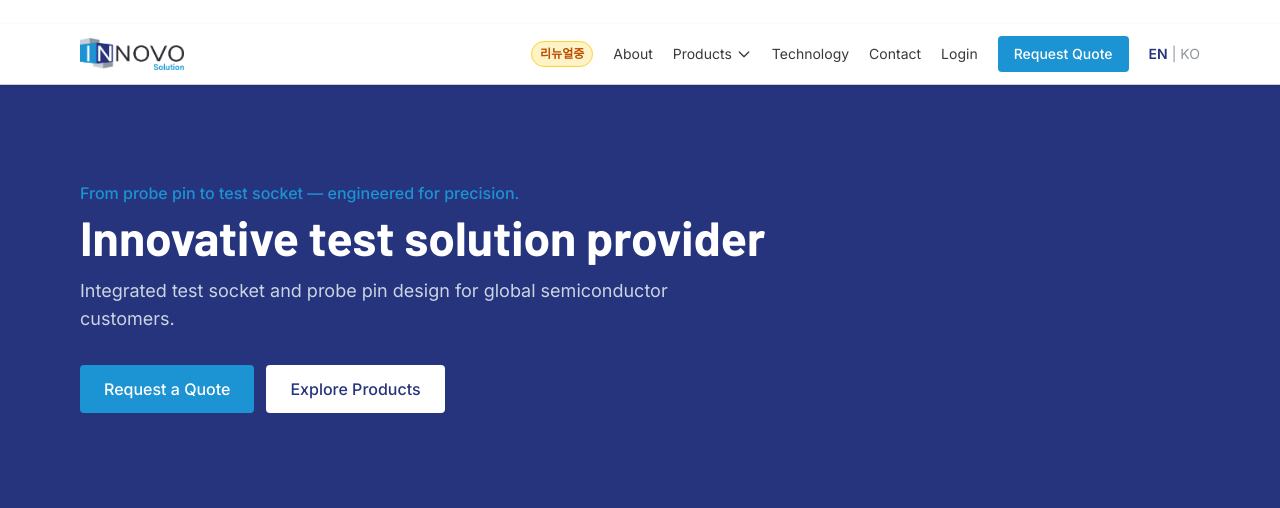
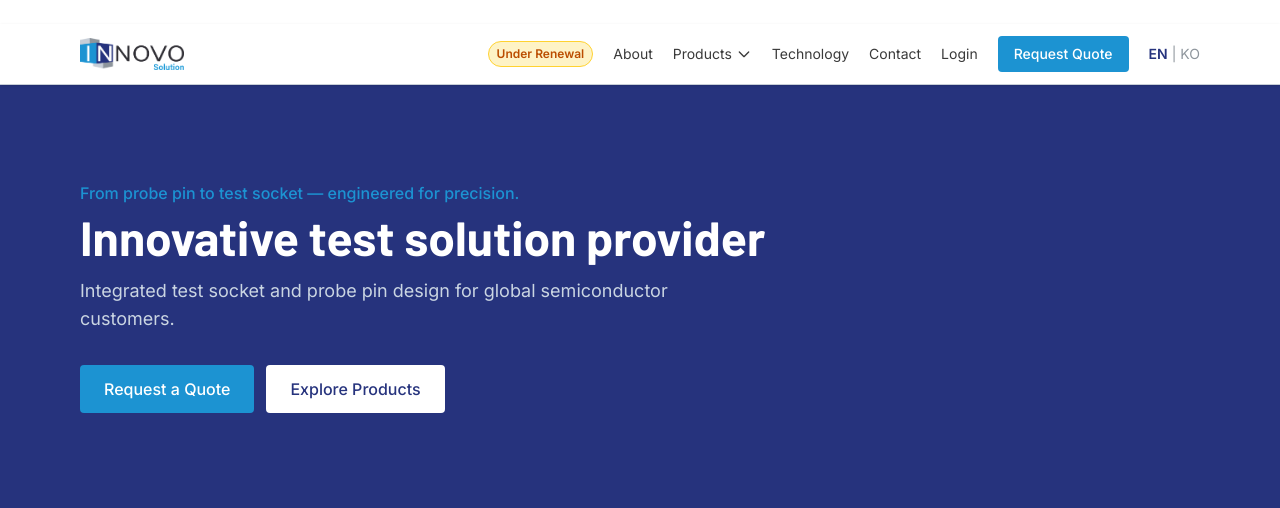
Before and after one commit to indychung1031/innovo_homepage, a FastAPI app: page /en/ in a window 1280 px wide. Shown: the top 508 px of the page. Run offline with FastAPI, Linux system fonts and the light colour scheme; style sheets or scripts are compiled from the project's sources.

Commit message:
style: 리뉴얼중 배지 EN/KO 이중언어 적용

```diff
--- a/frontend/templates/partials/site_header.html
+++ b/frontend/templates/partials/site_header.html
@@ -12,7 +12,7 @@
     </button>
 
     <nav id="siteNav" class="site-nav hidden md:flex md:items-center md:gap-5 md:flex-wrap text-sm" aria-label="{{ t.a11y.main_nav if t is defined else 'Main' }}">
-      <span class="text-xs font-semibold bg-amber-100 text-amber-700 border border-amber-300 px-2 py-1 rounded-full whitespace-nowrap">리뉴얼중</span>
+      <span class="text-xs font-semibold bg-amber-100 text-amber-700 border border-amber-300 px-2 py-1 rounded-full whitespace-nowrap">{{ '리뉴얼중' if lang == 'ko' else 'Under Renewal' }}</span>
 
       <a href="/{{ lang }}/about" class="hover:text-navy text-charcoal">{{ t.nav.about }}</a>
 
```
